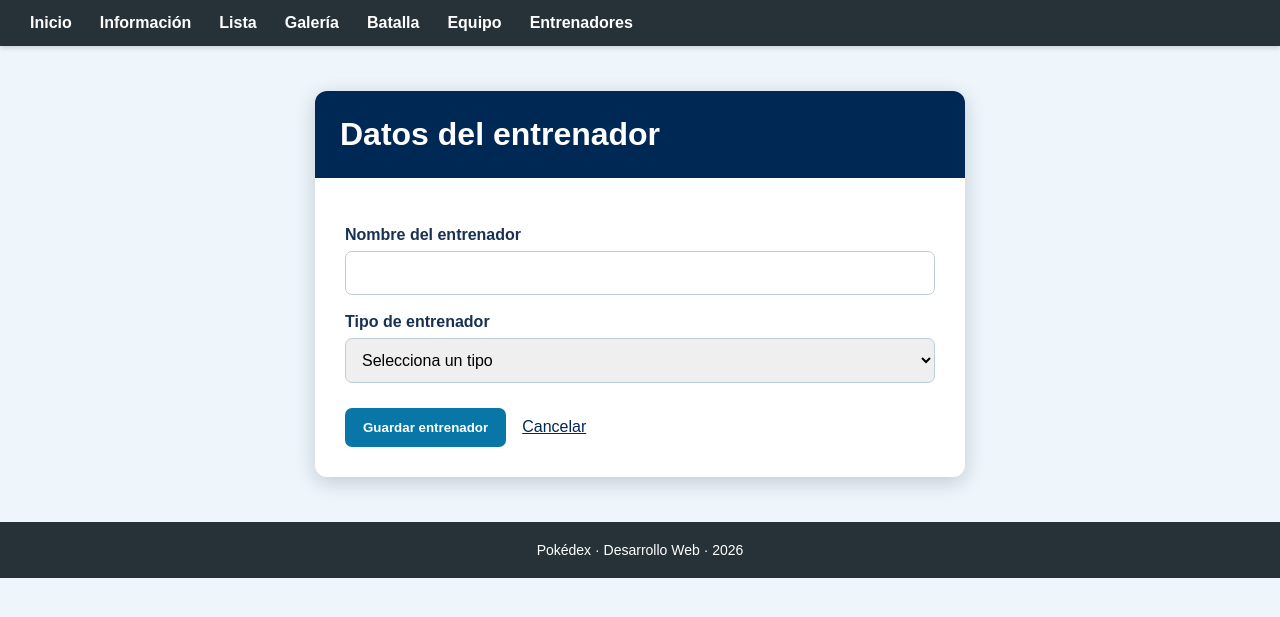
After one commit to svertiz/DWEB-2627, a Spring Boot app: page /entrenadores/nuevo in a window 1280 px wide. The commit adds this page. Shown: the top 617 px of the page. Run offline with Spring Boot 4, Linux system fonts and the light colour scheme.

Commit message:
RA8 Tarea 1 - CRUD entrenadores

```diff
--- a/demo-pokemon/pom.xml
+++ b/demo-pokemon/pom.xml
@@ -70,6 +70,11 @@
             <groupId>org.springframework.boot</groupId>
             <artifactId>spring-boot-starter-actuator</artifactId>
         </dependency>
+        <dependency>
+            <groupId>org.xerial</groupId>
+            <artifactId>sqlite-jdbc</artifactId>
+            <version>3.46.1.3</version>
+        </dependency>
     </dependencies>
 
     <build>
--- /dev/null
+++ b/demo-pokemon/src/main/java/es/mariana/dweb/controller/EntrenadorController.java
@@ -0,0 +1,206 @@
+package es.mariana.dweb.controller;
+
+import es.mariana.dweb.exception.EntrenadorException;
+import es.mariana.dweb.model.entities.Entrenador;
+import es.mariana.dweb.model.entities.Pokemon;
+import es.mariana.dweb.model.service.EntrenadorService;
+import es.mariana.dweb.model.service.PokemonService;
+import jakarta.servlet.http.HttpSession;
+import org.springframework.beans.factory.annotation.Autowired;
+import org.springframework.stereotype.Controller;
+import org.springframework.ui.Model;
+import org.springframework.web.bind.annotation.*;
+
+import java.util.ArrayList;
+import java.util.List;
+
+@Controller
+public class EntrenadorController {
+    @Autowired
+    private EntrenadorService servicio;
+    @Autowired
+    private PokemonService pokemonService;
+
+    // RESUELTO: listado de entrenadores.
+    @GetMapping("/entrenadores")
+    public String listado(Model model, HttpSession session) {
+        model.addAttribute("entrenadores", servicio.findAll());
+        model.addAttribute("entrenadorSeleccionado", session.getAttribute("entrenador"));
+        return "entrenadores";
+    }
+
+
+    @PostMapping("/entrenadores/nuevo")
+    public String nuevoEntrenador(HttpSession session) {
+
+        return "redirect:/entrenadores/nuevo";
+    }
+
+
+
+
+    @PostMapping("/entrenadores/guardar")
+    public String guardarEntrenador(
+            HttpSession session,
+            Model model,
+            @RequestParam("nombre") String nombre,
+            @RequestParam("tipo") String tipo,
+            @RequestParam(value = "id", required = false) Integer id) {
+
+        List<Entrenador> todosEntrenadores = servicio.findAll();
+        int nombresRepetidos = 0;
+        for (Entrenador entrenador : todosEntrenadores) {
+            if (entrenador.getNombre().equalsIgnoreCase(nombre.trim())) {
+                nombresRepetidos++;
+            }
+        }
+
+        if (nombresRepetidos > 0) {
+            model.addAttribute("error",
+                    "Ya existe un entrenador con ese nombre.");
+            Entrenador entrenador = new Entrenador();
+
+            if (id != null) {
+                entrenador.setId(id);
+            }
+            entrenador.setNombre(nombre);
+            entrenador.setTipo(tipo);
+            model.addAttribute("entrenador", entrenador);
+            return "formulario-entrenador";
+
+        } else {
+            Entrenador entrenadorGuardado;
+            if (id == null) {
+                entrenadorGuardado = servicio.crear(nombre, tipo);
+            } else {
+                entrenadorGuardado = servicio.editar(id, nombre, tipo);
+            }
+            Entrenador seleccionado =
+                    (Entrenador) session.getAttribute("entrenador");
+
+            if (seleccionado != null
+                    && seleccionado.getId() == entrenadorGuardado.getId()) {
+                session.setAttribute("entrenador", entrenadorGuardado);
+            }
+        }
+        return "redirect:/entrenadores";
+    }
+
+
+
+
+    // RESUELTO: selección; se guarda el OBJETO COMPLETO en sesión.
+    @PostMapping("/entrenadores/seleccionar")
+    public String seleccionar(@RequestParam int id, HttpSession session) {
+        session.setAttribute("entrenador", servicio.findById(id));
+        return "redirect:/entrenadores";
+    }
+
+    // RESUELTO: deselección sin eliminar al entrenador ni su equipo.
+    @PostMapping("/entrenadores/salir")
+    public String salir(HttpSession session) {
+        session.removeAttribute("entrenador");
+        return "redirect:/entrenadores";
+    }
+
+    @GetMapping("/entrenadores/{id}/editar")
+    public String formularioEditar(@PathVariable int id, Model model) {
+
+        Entrenador entrenador = servicio.findById(id);
+
+        model.addAttribute("entrenador", entrenador);
+
+        return "formulario-entrenador";
+    }
+
+    @GetMapping("/entrenadores/nuevo")
+    public String formularioEntrenador(Model model) {
+
+        model.addAttribute("entrenador", null);
+
+        return "formulario-entrenador";
+    }
+
+    @PostMapping("/entrenadores/eliminar")
+    public String eliminar(HttpSession session, @RequestParam("id") int id) {
+        try {
+            servicio.eliminar(id);
+            Entrenador seleccionado = (Entrenador) session.getAttribute("entrenador");
+            if (seleccionado != null && seleccionado.getId() == id) {
+                session.removeAttribute("entrenador");
+            }
+        } catch (EntrenadorException e) {
+            session.setAttribute("error", e.getMessage());
+        }
+        return "redirect:/entrenadores";
+    }
+
+    @GetMapping("/equipo")
+    public String mostrarEquipo(HttpSession session, Model model) {
+
+        Entrenador entrenador =
+                (Entrenador) session.getAttribute("entrenador");
+
+        if (entrenador != null) {
+            List<Pokemon> pokemons = new ArrayList<>();
+
+            for (Integer idPokemon : entrenador.getEquipo()) {
+                pokemons.add(pokemonService.findById(idPokemon));
+            }
+
+            model.addAttribute("pokemons", pokemons);
+        }
+
+        return "equipo";
+    }
+
+
+    @PostMapping("/pokemon/equipo/eliminar")
+    public String eliminarPokemon(HttpSession session,
+                                  @RequestParam("id") int pokemonId) {
+        try {
+            Entrenador entrenador = (Entrenador) session.getAttribute("entrenador");
+
+            if (entrenador != null) {
+                Entrenador actualizado = servicio.quitarPokemon(entrenador.getId(), pokemonId);
+                session.setAttribute("entrenador", actualizado);
+            }
+
+        } catch (EntrenadorException e) {
+            session.setAttribute("error", e.getMessage());
+        }
+
+        return "redirect:/equipo";
+    }
+
+    @PostMapping("/pokemon/equipo/anadir")
+    public String anadirPokemon(HttpSession session,
+                                @RequestParam("id") int pokemonId) {
+        try {
+            Entrenador entrenador = (Entrenador) session.getAttribute("entrenador");
+
+            if (entrenador != null) {
+                Entrenador actualizado = servicio.anadirPokemon(
+                        entrenador.getId(), pokemonId);
+
+                session.setAttribute("entrenador", actualizado);
+            }
+
+        } catch (EntrenadorException e) {
+            session.setAttribute("error", e.getMessage());
+        }
+
+        return "redirect:/equipo";
+    }
+
+
+
+
+
+
+    // TODO ALUMNADO: GET /entrenadores/nuevo -> mostrar formulario de creación.
+    // TODO ALUMNADO: POST /entrenadores/crear -> llamar al servicio, capturar EntrenadorException.
+    // TODO ALUMNADO: GET /entrenadores/{id}/editar -> precargar el formulario.
+    // TODO ALUMNADO: POST /entrenadores/{id}/editar -> guardar, mostrar errores y refrescar sesión si corresponde.
+    // TODO ALUMNADO: POST /entrenadores/{id}/eliminar -> borrar y quitar de sesión si estaba seleccionado.
+}
--- /dev/null
+++ b/demo-pokemon/src/main/java/es/mariana/dweb/exception/EntrenadorException.java
@@ -0,0 +1,5 @@
+package es.mariana.dweb.exception;
+
+public class EntrenadorException extends RuntimeException {
+    public EntrenadorException(String mensaje) { super(mensaje); }
+}
--- a/demo-pokemon/src/main/resources/application.properties
+++ b/demo-pokemon/src/main/resources/application.properties
@@ -1 +1,2 @@
 spring.application.name=demo
+pokemon.sqlite.url=jdbc:sqlite:src/main/resources/db/pokemon.db
--- /dev/null
+++ b/demo-pokemon/src/main/resources/templates/formulario-entrenador.html
@@ -0,0 +1,30 @@
+<!DOCTYPE html>
+<html lang="es" xmlns:th="http://www.thymeleaf.org">
+<head><meta charset="UTF-8"><meta name="viewport" content="width=device-width,initial-scale=1"><title>Formulario de entrenador</title>
+<style>body{font-family:Arial,sans-serif;background:#eef5fb;color:#183153;margin:0}.wrap{max-width:650px;margin:45px auto;background:white;border-radius:12px;box-shadow:0 5px 20px #1233;overflow:hidden}header{background:#002855;color:white;padding:25px}header h1{margin:0}.content{padding:30px}label{display:block;font-weight:bold;margin:18px 0 7px}input,select{width:100%;box-sizing:border-box;padding:12px;border:1px solid #bdccda;border-radius:7px;font-size:16px}.btn{background:#0877a8;border:0;border-radius:7px;color:white;padding:12px 18px;cursor:pointer;font-weight:bold}.back{color:#002855;margin-left:16px}.alert{background:#fff1f2;border-left:5px solid #be123c;padding:13px;border-radius:7px;color:#9f1239}</style></head>
+<body>
+<div th:replace="~{fragments :: menu}"></div>
+<main class="wrap"><header><h1>Datos del entrenador</h1></header>
+    <section class="content">
+    <!-- TODO: mostrar mensaje dinámico de error con th:if y th:text -->
+        <div class="alert" th:if="${error != null}" th:text="${error}"></div>
+    <!-- TODO: reutilizar este formulario en creación y edición; ajustar th:action y valores -->
+    <form th:action="@{/entrenadores/guardar}" method="post">
+        <input type="hidden" name="id"
+               th:value="${entrenador != null ? entrenador.id : ''}">
+        <label for="nombre" th:value="${entrenador != null ? entrenador.nombre : ''}">Nombre del entrenador</label>
+            <input id="nombre" name="nombre" value="" maxlength="60" required>
+        <label for="tipo">Tipo de entrenador</label>
+            <select id="tipo" name="tipo" required>
+                <option value="" >Selecciona un tipo</option>
+                <option th:selected="${entrenador != null and entrenador.tipo == 'Novato'}">Novato</option>
+                <option th:selected="${entrenador != null and entrenador.tipo == 'Entrenador'}">Entrenador</option>
+                <option th:selected="${entrenador != null and entrenador.tipo == 'Líder de gimnasio'}">Líder de gimnasio</option>
+                <option th:selected="${entrenador != null and entrenador.tipo == 'Alto Mando'}">Alto Mando</option>
+                <option th:selected="${entrenador != null and entrenador.tipo == 'Campeón'}">Campeón</option>
+            </select>
+        <div style="margin-top:25px"><button class="btn" type="submit" th:action="@{/entrenadores/guardar}">Guardar entrenador</button><a class="back" th:href="@{/entrenadores}">Cancelar</a></div>
+    </form>
+    </section></main>
+<div th:replace="~{fragments :: footer}"></div>
+    </body></html>
--- a/demo-pokemon/src/main/resources/templates/fragments.html
+++ b/demo-pokemon/src/main/resources/templates/fragments.html
@@ -16,7 +16,11 @@
     <a href="/pokemon/galeria" style="color:white;text-decoration:none;font-weight:bold;font-size:16px;">Galería</a>
     <a href="/pokemon/batalla" style="color:white;text-decoration:none;font-weight:bold;font-size:16px;" th:href="@{/pokemon/batalla}">Batalla</a>
     <a href="/pokemon/equipo" style="color:white;text-decoration:none;font-weight:bold;font-size:16px;" th:href="@{/pokemon/equipo}">Equipo</a>
+    <a href="/pokemon/entrenadores" style="color:white;text-decoration:none;font-weight:bold;font-size:16px;" th:href="@{/entrenadores}">Entrenadores</a>
     <a style="color:white;text-decoration:none;font-weight:bold;font-size:16px;" th:if="${nombreEntrenador != null}" th:text="${'Entrenador: '+nombreEntrenador}">Nombre</a>
+    <form th:if="${nombreEntrenador ne null}" th:action="@{/pokemon/entrenador/salir}" method="post">
+    <button style="background-color: red;color:white;text-decoration:none;font-weight:bold;font-size:16px;" th:href="@{/pokemon/entrenadores}">Cerrar Sesión</button>
+    </form>
 </nav>
 
 <!-- =========================================================
```
Also changed, not shown: demo-pokemon/src/main/java/es/mariana/dweb/controller/PokemonController.java (+36 -38 lines), demo-pokemon/src/main/java/es/mariana/dweb/model/entities/Entrenador.java (added, +30 -0 lines), demo-pokemon/src/main/java/es/mariana/dweb/model/repositories/EntrenadorRepository.java (added, +81 -0 lines), demo-pokemon/src/main/java/es/mariana/dweb/model/service/EntrenadorService.java (added, +51 -0 lines), demo-pokemon/src/main/resources/templates/entrenadores.html (added, +44 -0 lines), demo-pokemon/src/main/resources/templates/equipo.html (+12 -18 lines), 1 other file.
